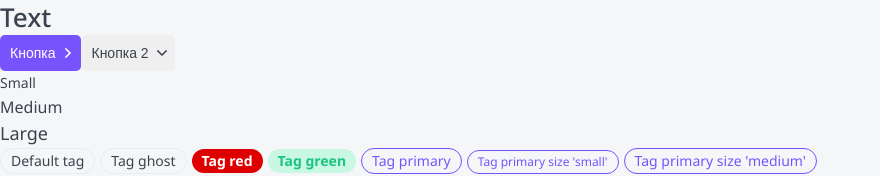
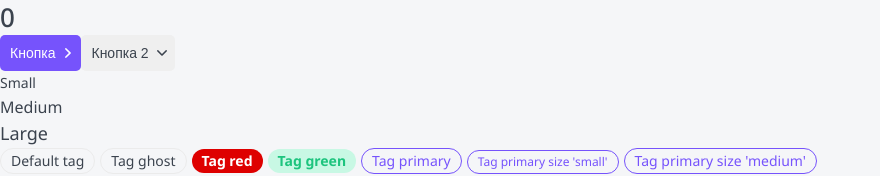
Before and after one commit to rail-sabirov/my-top, a Next.js app: page / in a window 1280 px wide. Shown: the top 176 px of the page, without its empty margins (0-880 px from the left). Built offline with nearby package versions, Linux system fonts and the light colour scheme.

Commit message:
Hook: useState for counter

```diff
--- a/pages/index.tsx
+++ b/pages/index.tsx
@@ -1,12 +1,20 @@
 import { Inter } from 'next/font/google';
 import { Button, Htag, P, Tag } from '@/components';
+import { useEffect, useState } from 'react';
 
 const inter = Inter({ subsets: ['latin'] });
 
 export default function Home(): JSX.Element {
+
+  const [counter, setCounter] = useState<number>(0);
+
   return (<>
-    <Htag tag='h1'>Text</Htag>
-    <Button appearance='primary' className='my-class' arrow='right'>Кнопка</Button>
+    <Htag tag='h1'>{counter}</Htag>
+    <Button appearance='primary'
+      className='my-class'
+      arrow='right'
+      onClick={() => setCounter(x => x + 1)}
+      >Кнопка</Button>
     <Button appearance='ghost' arrow='down'>Кнопка 2</Button>
     <P size='s'>Small</P>
     <P>Medium</P>
```
